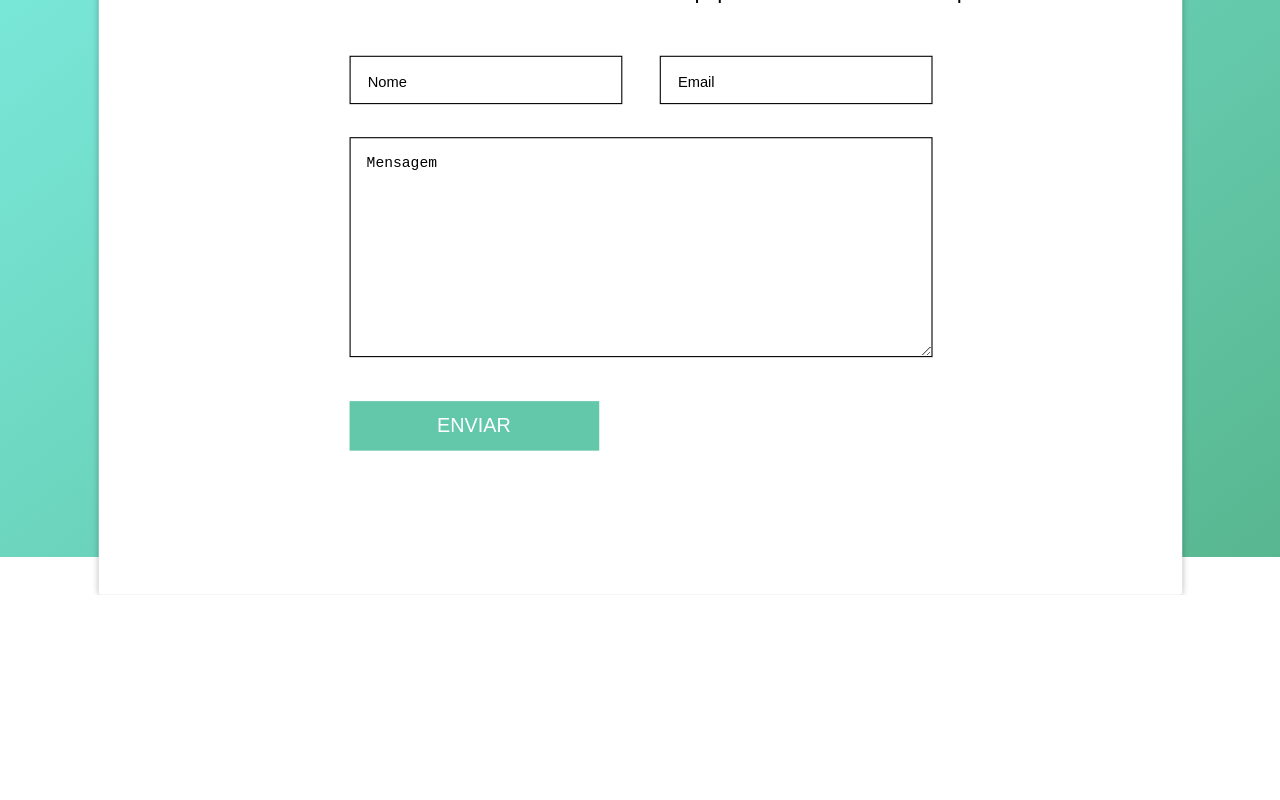
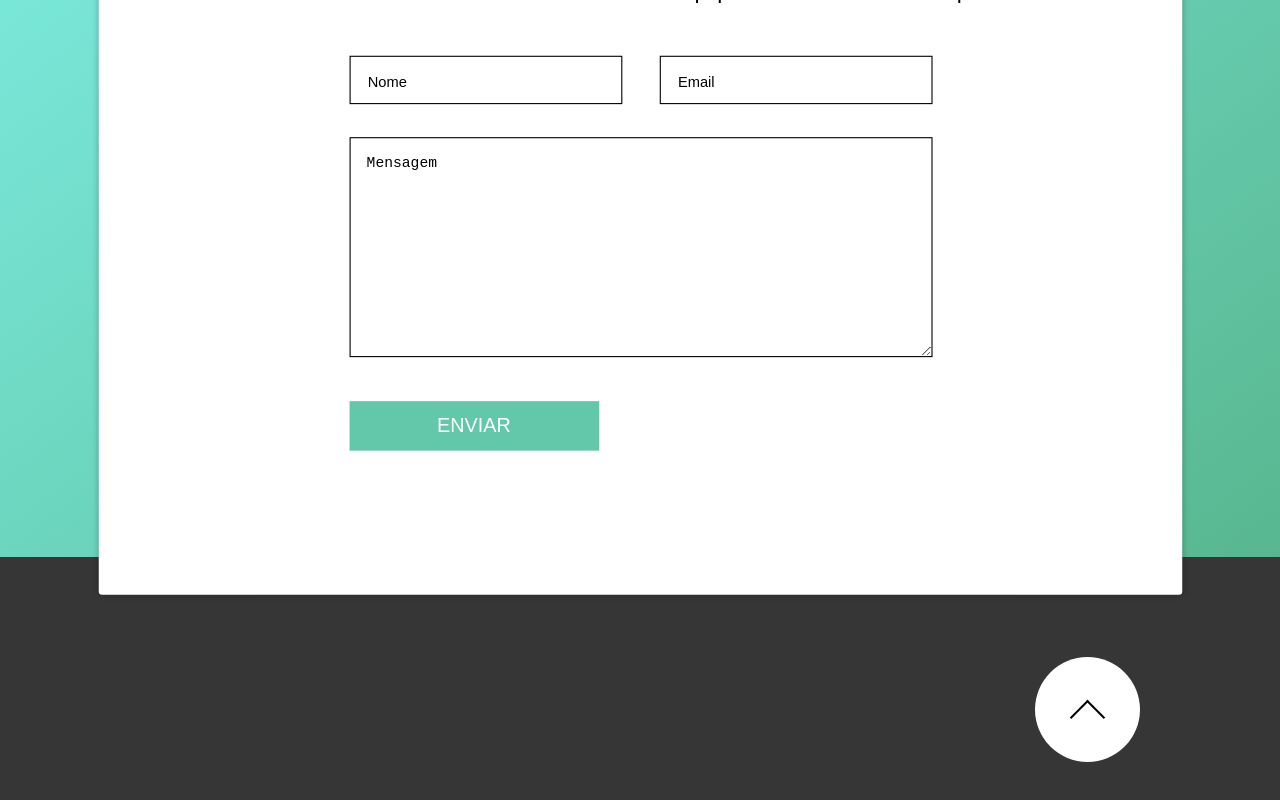
Before and after one commit to pedroagcf/sorocabacom-challenge, a React (Create React App) app: page / in a window 1280 px wide. Shown: the part 2058-2858 px from the top of the page. Before the commit the page ends 2653 px from the top, so only its background shows below. Built offline with nearby package versions, Linux system fonts and the light colour scheme.

Commit message:
criar footer e botao de scroll

```diff
--- a/src/App.jsx
+++ b/src/App.jsx
@@ -4,6 +4,7 @@ import Header from './components/Header/Header';
 import MainSection from './components/MainSection/MainSection';
 import SliderSection from './components/SliderSection/SliderSection';
 import FormSection from './components/FormSection/FormSection';
+import Footer from './components/Footer/Footer';
 
 function App() {
   return (
@@ -14,6 +15,7 @@ function App() {
       </section>
       <SliderSection />
       <FormSection />
+      <Footer />
     </div>
   );
 }
--- a/src/components/Footer/Footer.jsx
+++ b/src/components/Footer/Footer.jsx
@@ -0,0 +1,17 @@
+import React from 'react';
+
+import './Footer.scss';
+
+const Footer = () => {
+  const goToTop = () => (document.documentElement.scrollTop = 0);
+
+  return (
+    <footer className='footer'>
+      <button className='footer__button' onClick={goToTop}>
+        <span className='footer__button__arrow --up'></span>
+      </button>
+    </footer>
+  );
+};
+
+export default Footer;
--- a/src/components/Footer/Footer.scss
+++ b/src/components/Footer/Footer.scss
@@ -0,0 +1,42 @@
+@import '../../utils/scss/variables';
+
+.footer {
+  position: relative;
+  box-sizing: border-box;
+  width: 100%;
+  display: block;
+  padding: 205px 140px;
+  background-color: $dark-gray;
+}
+
+.footer__button {
+  box-sizing: border-box;
+  width: 105px;
+  height: 105px;
+  position: absolute;
+  bottom: 205px;
+  right: 140px;
+  border: none;
+  background-color: $white;
+  border-radius: 50%;
+  outline: none;
+}
+
+.footer__button__arrow {
+  height: 25px;
+  width: 25px;
+  box-sizing: border-box;
+  background: transparent;
+  border: none;
+  display: block;
+  padding: 0;
+  margin: auto;
+  margin-top: 15px;
+}
+
+.--up {
+  @extend .footer__button__arrow;
+  border-top: solid 2px black;
+  border-right: solid 2px black;
+  transform: rotate(-45deg);
+}
--- a/src/components/Form/Form.scss
+++ b/src/components/Form/Form.scss
@@ -11,6 +11,7 @@
   padding: 80px 0px 155px;
   box-shadow: 0px 0px 6px #0000004d;
   background-color: $white;
+  z-index: 1;
 }
 
 .form-description {
--- a/src/index.scss
+++ b/src/index.scss
@@ -1,6 +1,6 @@
 /* http://meyerweb.com/eric/tools/css/reset/
-   v2.0 | 20110126
-   License: none (public domain)
+v2.0 | 20110126
+License: none (public domain)
 */
 
 @import url('https://fonts.googleapis.com/css2?family= :wght@300;400;700&display=swap');
@@ -133,3 +133,6 @@ table {
 ::-webkit-input-placeholder {
   color: black;
 }
+* {
+  scroll-behavior: smooth;
+}
```
